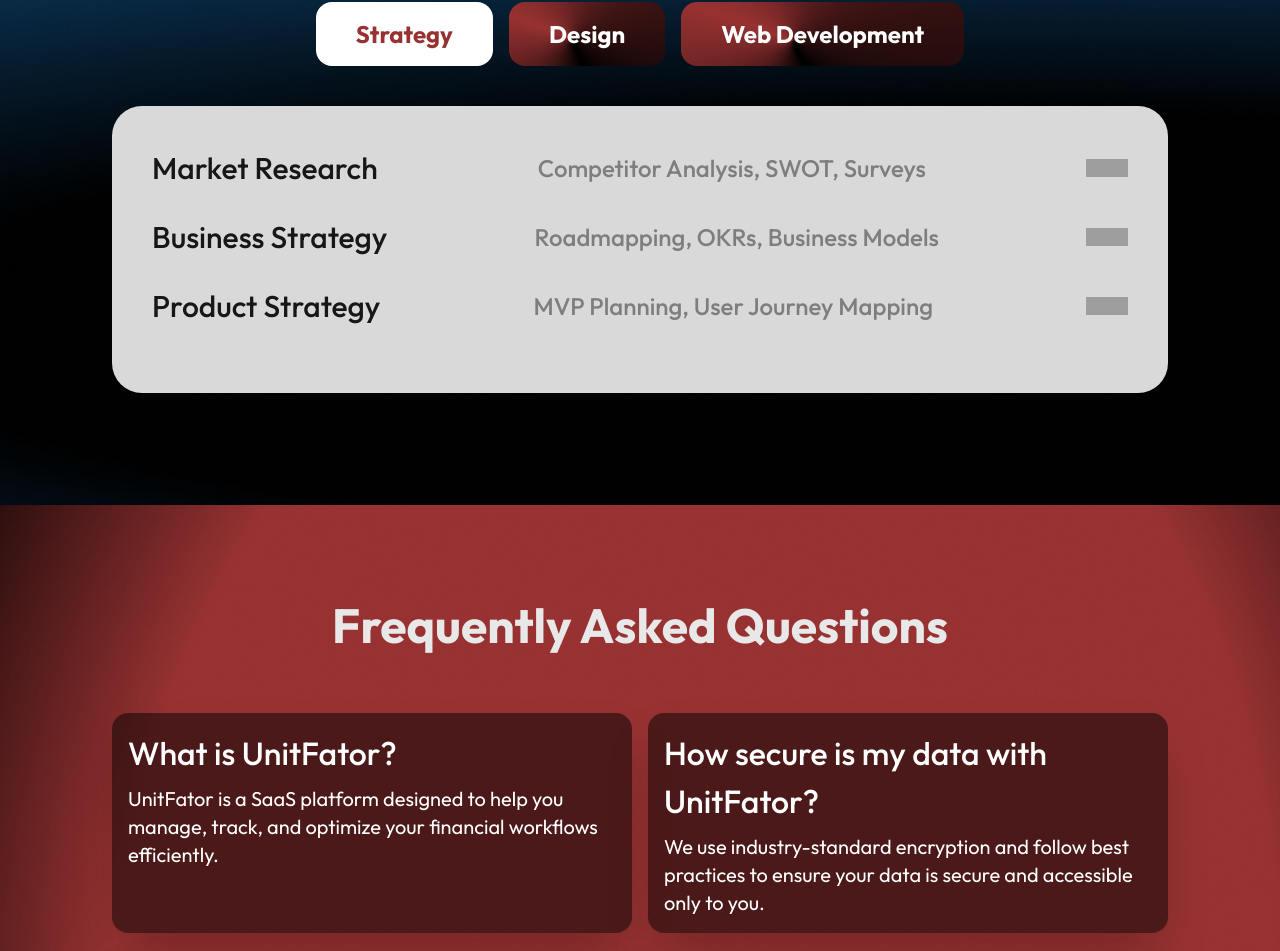
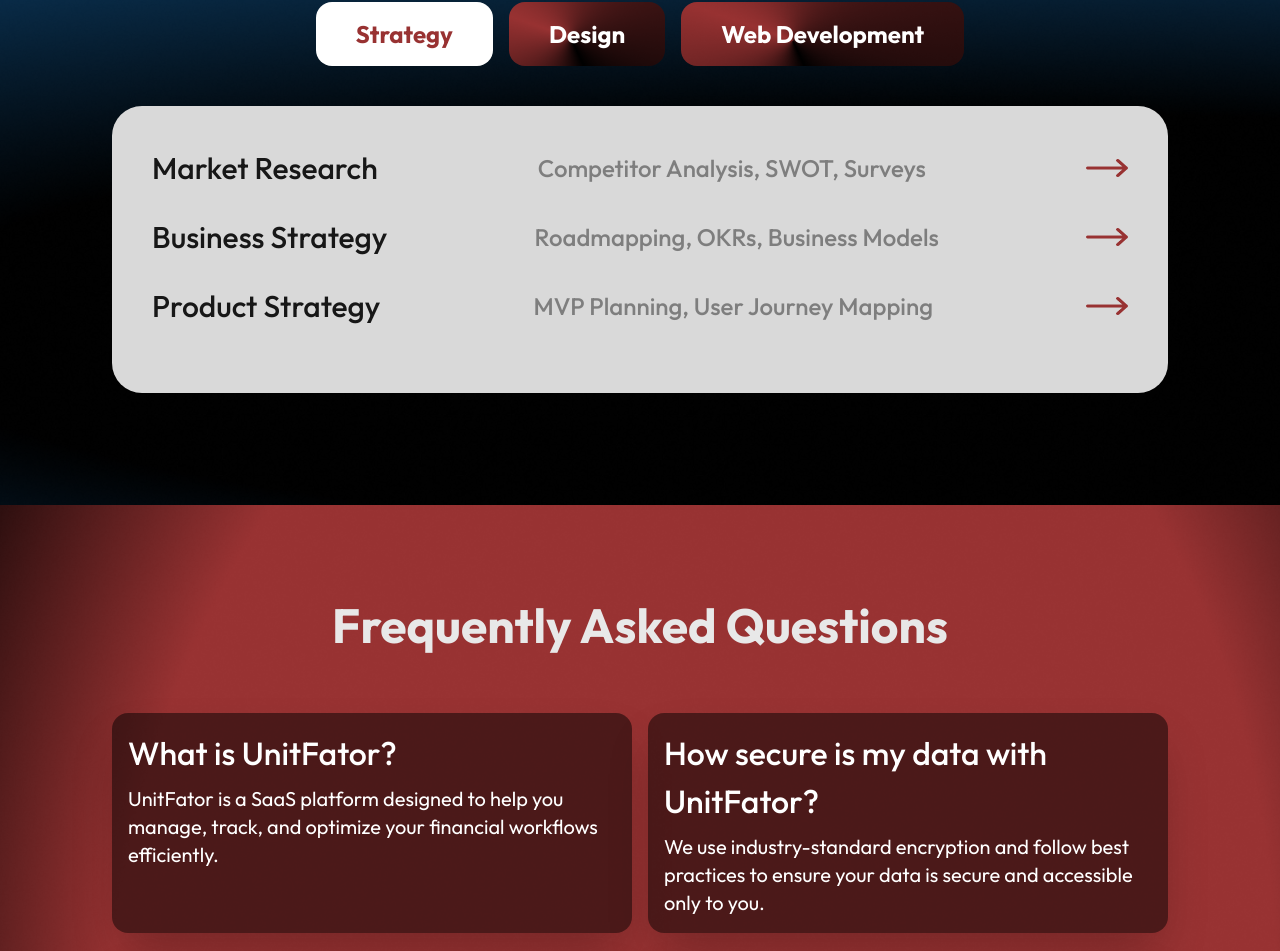
Before and after one commit to M-Jawad338211/UnitFactor-Website, a Next.js app: page / in a window 1280 px wide. Shown: the part 4836-5787 px from the top of the page. Built offline with nearby package versions, Linux system fonts and the light colour scheme; grey boxes are pictures that could not be loaded.

Commit message:
change in homepage

```diff
--- a/src/app/components/homepage-details/services.jsx
+++ b/src/app/components/homepage-details/services.jsx
@@ -9,7 +9,7 @@
       technology: "Competitor Analysis, SWOT, Surveys",
       icon: (
         <img
-          src="./vector.png"
+          src="./vector1.png"
           alt="arrow"
           className="hidden md:block w-6 h-3 sm:w-[42px] sm:h-[18px]"
         />
@@ -20,7 +20,7 @@
       technology: "Roadmapping, OKRs, Business Models",
       icon: (
         <img
-          src="./vector.png"
+          src="./vector1.png"
           alt="arrow"
           className="hidden md:block w-6 h-3 sm:w-[42px] sm:h-[18px]"
         />
@@ -31,7 +31,7 @@
       technology: "MVP Planning, User Journey Mapping",
       icon: (
         <img
-          src="./vector.png"
+          src="./vector1.png"
           alt="arrow"
           className="hidden md:block w-6 h-3 sm:w-[42px] sm:h-[18px]"
         />
```
